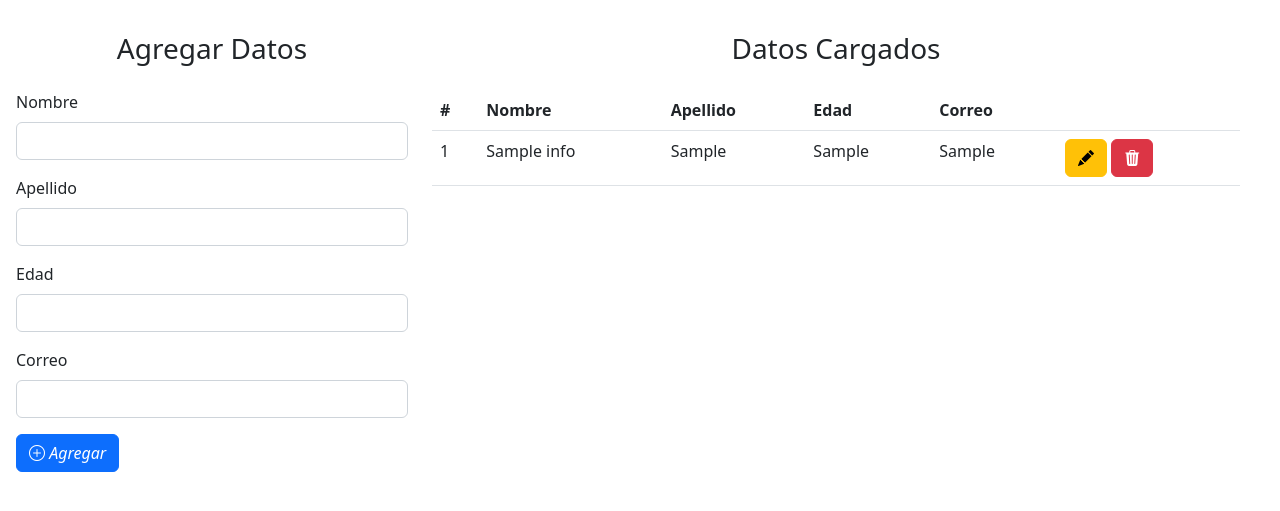
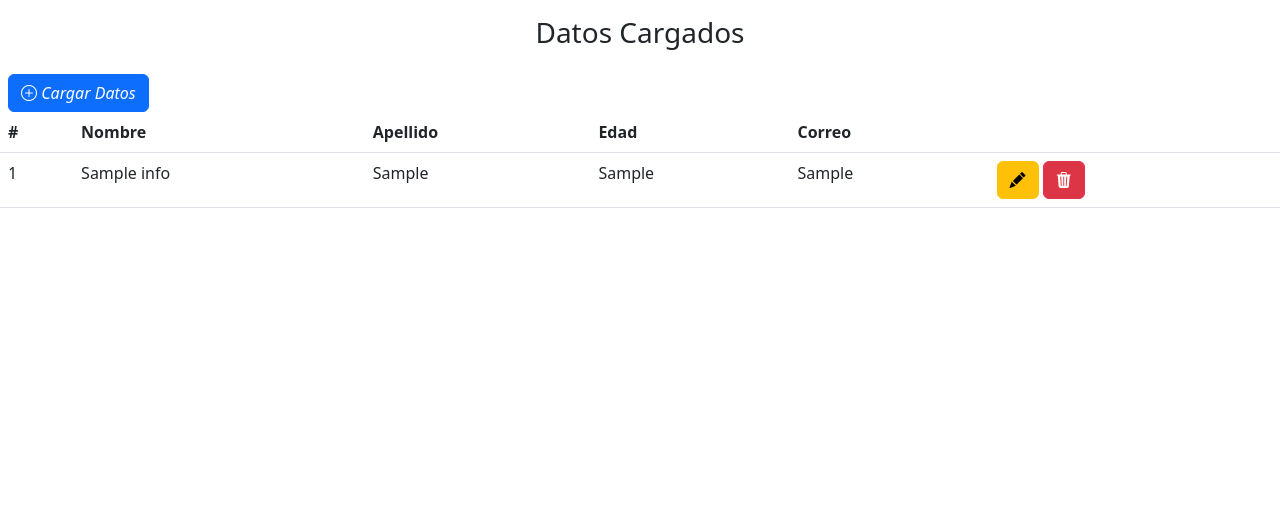
Before and after one commit to Brian-ChM/Crud-php-mysql, a PHP site: page /index.php in a window 1280 px wide. Shown: the top 511 px of the page. Run offline with PHP 8.4, Linux system fonts and the light colour scheme; tables that the repository leaves empty or names only in its code hold one stand-in row (values such as "Sample post").

Commit message:
Responsive

```diff
--- a/views/index.php
+++ b/views/index.php
@@ -15,40 +15,13 @@
 
 <body>
     <!-- CONTENEDOR -->
-    <div class="container-fluid row p-3">
+    <div class="w-100">
 
-        <!-- CARGAR DATOS -->
-        <form method="POST" class="col-4">
-            <h3 class="text-center p-3">Agregar Datos</h3>
-
-            <!-- AGREGA A LA BASE DE DATOS -->
-            <?php
-            include '../controllers/create.php';
-            ?>
-
-            <!-- FROMULARIO -->
-            <div class="mb-3">
-                <label for="exampleInputEmail1" class="form-label">Nombre</label>
-                <input type="text" class="form-control" name="nombre" id="" autocomplete="off">
+            <!-- MOSTRAR DATOS -->
+            <h3 class="text-center p-3">Datos Cargados</h3>
+            <div class="ms-2">
+                <button class="btn btn-primary" data-bs-toggle="modal" data-bs-target="#createModal"><i class="bi bi-plus-circle"> Cargar Datos</i></button>
             </div>
-            <div class="mb-3">
-                <label for="exampleInputEmail1" class="form-label">Apellido</label>
-                <input type="text" class="form-control" name="apellido" id="" autocomplete="off">
-            </div>
-            <div class="mb-3">
-                <label for="exampleInputEmail1" class="form-label">Edad</label>
-                <input type="number" class="form-control" name="edad" id="" autocomplete="off">
-            </div>
-            <div class="mb-3">
-                <label for="exampleInputEmail1" class="form-label">Correo</label>
-                <input type="email" class="form-control" name="correo" id="" autocomplete="off">
-            </div>
-            <button type="submit" name="agregar" class="btn btn-primary"><i class="bi bi-plus-circle"> Agregar</i></button>
-        </form>
-
-        <!-- MOSTRAR DATOS -->
-        <div class="col-8">
-            <h3 class="text-center p-3">Datos Cargados</h3>
 
             <!-- BORRA DATOS -->
             <?php
@@ -57,7 +30,7 @@
             ?>
 
             <!-- TABLA CON LOS DATOS -->
-            <table class="table">
+            <table class="table me-3">
                 <thead>
                     <tr>
                         <th scope="col">#</th>
@@ -89,8 +62,8 @@
                             <td><?= $datos->apellido ?></td>
                             <td><?= $datos->edad ?></td>
                             <td><?= $datos->correo ?></td>
-                            <td>
-                                <a class="btn btn-warning" href="" data-bs-toggle="modal" data-bs-target="#exampleModal" onclick="modificar('<?= $arreglo ?>')"><i class="bi bi-pencil-fill"></i></a>
+                            <td style="min-width: 105px !important; max-width: 105px !important;">
+                                <a class="btn btn-warning" href="" data-bs-toggle="modal" data-bs-target="#updateModal" onclick="modificar('<?= $arreglo ?>')"><i class="bi bi-pencil-fill"></i></a>
                                 <a class="btn btn-danger" href="index.php?id=<?= $datos->id ?>"><i class="bi bi-trash3-fill"></i></a>
                             </td>
                         </tr>
@@ -99,15 +72,55 @@
                     <?php } ?>
                 </tbody>
             </table>
+    </div>
+
+    <!-- Modal Create -->
+    <div class="modal fade" id="createModal" tabindex="-1" aria-labelledby="createModalLabel" aria-hidden="true">
+        <div class="modal-dialog">
+            <div class="modal-content">
+                <div class="modal-header">
+                    <h5 class="modal-title" id="createModal">Agregar tus Datos</h5>
+                    <button type="button" class="btn-close" data-bs-dismiss="modal" aria-label="Close"></button>
+                </div>
+                <div class="modal-body">
+                    <!-- CARGAR DATOS -->
+                    <form method="POST">
+
+                        <!-- AGREGA A LA BASE DE DATOS -->
+                        <?php
+                        include '../controllers/create.php';
+                        ?>
+
+                        <!-- FROMULARIO -->
+                        <div class="mb-3">
+                            <label for="exampleInputEmail1" class="form-label">Nombre</label>
+                            <input type="text" class="form-control" name="nombre" id="" autocomplete="off">
+                        </div>
+                        <div class="mb-3">
+                            <label for="exampleInputEmail1" class="form-label">Apellido</label>
+                            <input type="text" class="form-control" name="apellido" id="" autocomplete="off">
+                        </div>
+                        <div class="mb-3">
+                            <label for="exampleInputEmail1" class="form-label">Edad</label>
+                            <input type="number" class="form-control" name="edad" id="" autocomplete="off">
+                        </div>
+                        <div class="mb-3">
+                            <label for="exampleInputEmail1" class="form-label">Correo</label>
+                            <input type="email" class="form-control" name="correo" id="" autocomplete="off">
+                        </div>
+                        <button type="submit" name="agregar" class="btn btn-primary"><i class="bi bi-plus-circle"> Agregar</i></button>
+                    </form>
+                </div>
+            </div>
         </div>
     </div>
 
-    <!-- Modal -->
-    <div class="modal fade" id="exampleModal" tabindex="-1" aria-labelledby="exampleModalLabel" aria-hidden="true">
+    <!-- Modal Update-->
+    <div class="modal fade" id="updateModal" tabindex="-1" aria-labelledby="updateModalLabel" aria-hidden="true">
         <div class="modal-dialog">
             <div class="modal-content">
                 <div class="modal-header">
-                    <h5 class="modal-title" id="exampleModalLabel">Editar Datos</h5>
+                    <h5 class="modal-title" id="updateModal">Editar Datos</h5>
                     <button type="button" class="btn-close" data-bs-dismiss="modal" aria-label="Close"></button>
                 </div>
                 <div class="modal-body">
```
